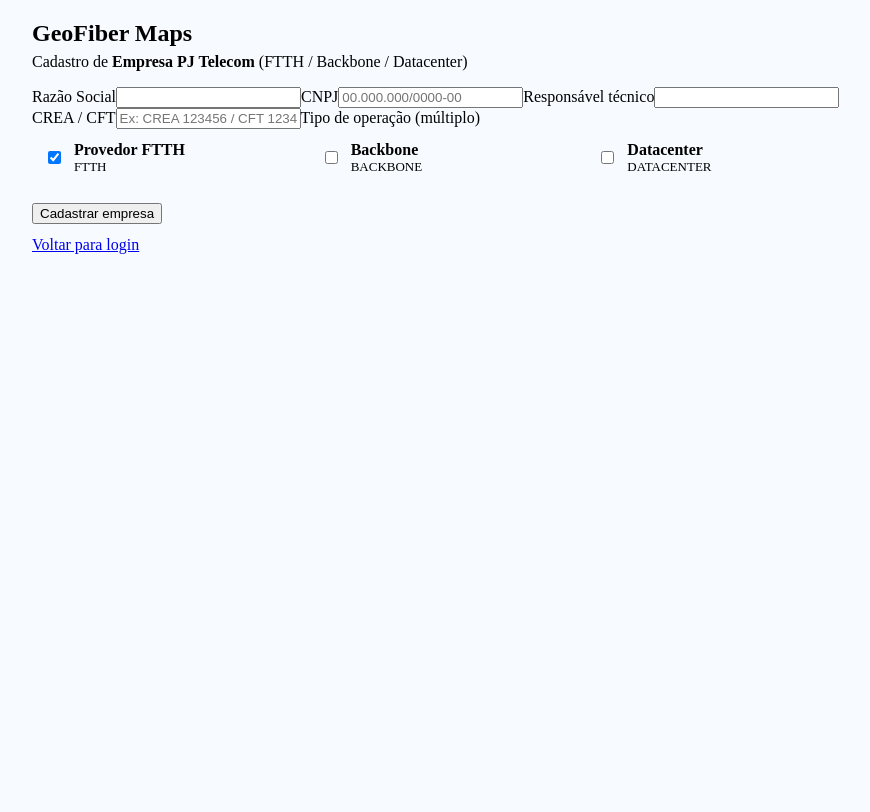
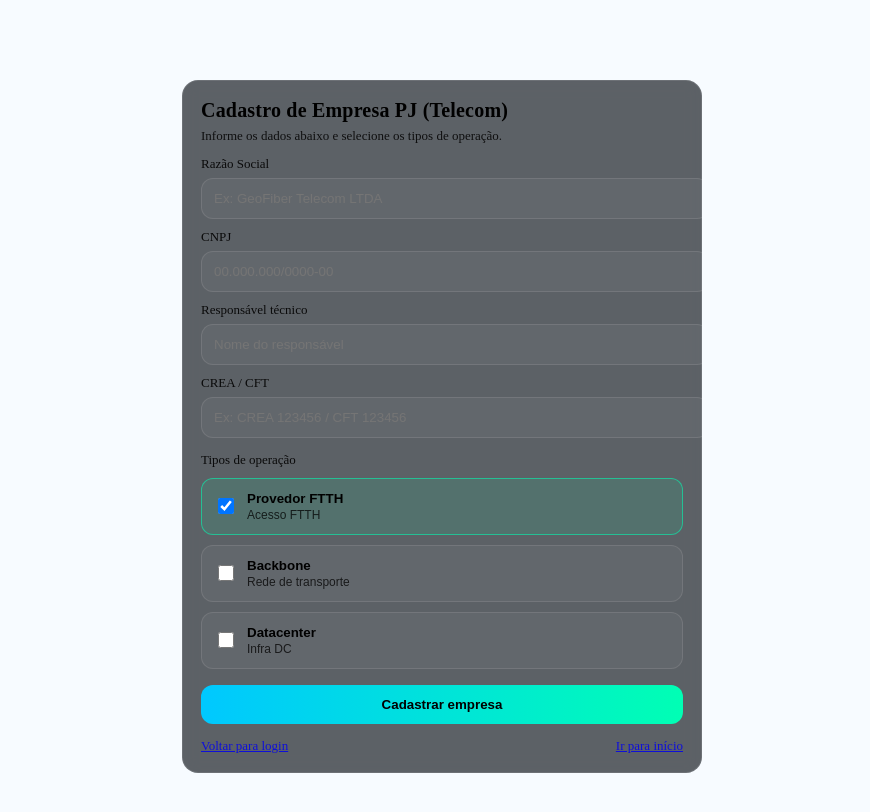
Before and after one commit to alansouzabr/geofiber, a Next.js app in the folder apps/portal/: page /register-company in a window 1280 px wide. Shown: the top 812 px of the page, without its empty margins (198-1068 px from the left). Built offline with nearby package versions, Linux system fonts and the light colour scheme.

Commit message:
ui(portal): register-company page with form only

```diff
--- a/apps/portal/src/app/register-company/RegisterCompanyForm.tsx
+++ b/apps/portal/src/app/register-company/RegisterCompanyForm.tsx
@@ -1,16 +1,17 @@
 'use client';
 
+import Link from 'next/link';
 import { useMemo, useState } from 'react';
 import { apiFetch } from '@/lib/api';
 
 type Op = 'FTTH' | 'BACKBONE' | 'DATACENTER';
 
 export default function RegisterCompanyForm() {
-  const ops: { key: Op; label: string }[] = useMemo(
+  const ops: { key: Op; label: string; help: string }[] = useMemo(
     () => [
-      { key: 'FTTH', label: 'Provedor FTTH' },
-      { key: 'BACKBONE', label: 'Backbone' },
-      { key: 'DATACENTER', label: 'Datacenter' },
+      { key: 'FTTH', label: 'Provedor FTTH', help: 'Acesso FTTH' },
+      { key: 'BACKBONE', label: 'Backbone', help: 'Rede de transporte' },
+      { key: 'DATACENTER', label: 'Datacenter', help: 'Infra DC' },
     ],
     [],
   );
@@ -45,110 +46,199 @@
       const res = await apiFetch('/companies/register-telecom', {
         method: 'POST',
         body: JSON.stringify({
-          razaoSocial,
-          cnpj,
-          responsavelTecnico,
-          registroProfissional,
+          razaoSocial: razaoSocial.trim(),
+          cnpj: cnpj.trim(),
+          responsavelTecnico: responsavelTecnico.trim(),
+          registroProfissional: registroProfissional.trim(),
           tiposOperacao,
         }),
       });
 
-      const data = await res.json().catch(() => ({}));
+      const data = await res.json().catch(() => null);
 
-      if (!res.ok || !data?.ok) {
-        setMsg(data?.error || data?.message || 'Falha ao cadastrar');
+      if (!res.ok) {
+        setOk(false);
+        setMsg(data?.message || data?.error || 'Falha ao cadastrar empresa');
         return;
       }
 
       setOk(true);
-      setMsg('Empresa cadastrada com sucesso!');
+      setMsg('Empresa cadastrada com sucesso! Você já pode voltar para o login.');
+      // opcional: limpar campos
+      // setRazaoSocial(''); setCnpj(''); setResponsavelTecnico(''); setRegistroProfissional('');
+      // setTiposOperacao(['FTTH']);
     } catch (err: any) {
-      setMsg(err?.message || 'Erro de rede');
+      setOk(false);
+      setMsg(err?.message || 'Erro inesperado');
     } finally {
       setLoading(false);
     }
   }
 
   return (
-    <main className="gf-page">
-      <section className="gf-shell" style={{ gridTemplateColumns: '1fr' }}>
-        <div className="gf-card gf-card-pad" style={{ maxWidth: 820, margin: '0 auto', width: '100%' }}>
-          <h1 className="gf-brand" style={{ marginBottom: 6 }}>
-            GeoFiber Maps
-          </h1>
-          <p className="gf-muted" style={{ marginTop: 0 }}>
-            Cadastro de <b>Empresa PJ Telecom</b> (FTTH / Backbone / Datacenter)
-          </p>
+    <main
+      style={{
+        minHeight: '100vh',
+        display: 'grid',
+        placeItems: 'center',
+        padding: 18,
+      }}
+    >
+      <section style={{ width: '100%', maxWidth: 520 }}>
+        <div
+          style={{
+            borderRadius: 16,
+            border: '1px solid rgba(255,255,255,0.10)',
+            background: 'rgba(10, 15, 20, 0.65)',
+            backdropFilter: 'blur(8px)',
+            padding: 18,
+          }}
+        >
+          <div style={{ marginBottom: 12 }}>
+            <div style={{ fontSize: 20, fontWeight: 900, letterSpacing: 0.2 }}>
+              Cadastro de Empresa PJ (Telecom)
+            </div>
+            <div style={{ opacity: 0.85, marginTop: 6, fontSize: 13 }}>
+              Informe os dados abaixo e selecione os tipos de operação.
+            </div>
+          </div>
 
-          <form onSubmit={onSubmit} style={{ marginTop: 16 }}>
-            <label className="gf-label">Razão Social</label>
-            <input className="gf-input" value={razaoSocial} onChange={(e) => setRazaoSocial(e.target.value)} />
+          <form onSubmit={onSubmit}>
+            <label style={{ display: 'block', marginTop: 10, fontSize: 13, opacity: 0.9 }}>
+              Razão Social
+            </label>
+            <input
+              value={razaoSocial}
+              onChange={(e) => setRazaoSocial(e.target.value)}
+              placeholder="Ex: GeoFiber Telecom LTDA"
+              style={inputStyle}
+              autoComplete="organization"
+            />
 
-            <label className="gf-label">CNPJ</label>
+            <label style={{ display: 'block', marginTop: 10, fontSize: 13, opacity: 0.9 }}>
+              CNPJ
+            </label>
             <input
-              className="gf-input"
               value={cnpj}
               onChange={(e) => setCnpj(e.target.value)}
               placeholder="00.000.000/0000-00"
+              style={inputStyle}
+              inputMode="numeric"
+              autoComplete="off"
             />
 
-            <label className="gf-label">Responsável técnico</label>
+            <label style={{ display: 'block', marginTop: 10, fontSize: 13, opacity: 0.9 }}>
+              Responsável técnico
+            </label>
             <input
-              className="gf-input"
               value={responsavelTecnico}
               onChange={(e) => setResponsavelTecnico(e.target.value)}
+              placeholder="Nome do responsável"
+              style={inputStyle}
+              autoComplete="name"
             />
 
-            <label className="gf-label">CREA / CFT</label>
+            <label style={{ display: 'block', marginTop: 10, fontSize: 13, opacity: 0.9 }}>
+              CREA / CFT
+            </label>
             <input
-              className="gf-input"
               value={registroProfissional}
               onChange={(e) => setRegistroProfissional(e.target.value)}
               placeholder="Ex: CREA 123456 / CFT 123456"
+              style={inputStyle}
+              autoComplete="off"
             />
 
-            <label className="gf-label">Tipo de operação (múltiplo)</label>
-            <div style={{ display: 'grid', gap: 10, gridTemplateColumns: 'repeat(auto-fit, minmax(190px, 1fr))' }}>
-              {ops.map((o) => (
-                <label key={o.key} className="gf-card" style={{ padding: 12, boxShadow: 'none' }}>
-                  <div style={{ display: 'flex', gap: 10, alignItems: 'center' }}>
-                    <input type="checkbox" checked={tiposOperacao.includes(o.key)} onChange={() => toggle(o.key)} />
+            <div style={{ marginTop: 14, fontSize: 13, opacity: 0.9 }}>Tipos de operação</div>
+
+            <div style={{ display: 'grid', gap: 10, marginTop: 10 }}>
+              {ops.map((o) => {
+                const checked = tiposOperacao.includes(o.key);
+                return (
+                  <button
+                    key={o.key}
+                    type="button"
+                    onClick={() => toggle(o.key)}
+                    style={{
+                      display: 'flex',
+                      alignItems: 'center',
+                      gap: 10,
+                      padding: 12,
+                      borderRadius: 12,
+                      border: checked
+                        ? '1px solid rgba(0,255,180,0.55)'
+                        : '1px solid rgba(255,255,255,0.10)',
+                      background: checked ? 'rgba(0,255,180,0.10)' : 'rgba(255,255,255,0.04)',
+                      cursor: 'pointer',
+                      textAlign: 'left',
+                    }}
+                  >
+                    <input
+                      type="checkbox"
+                      checked={checked}
+                      readOnly
+                      style={{ width: 16, height: 16 }}
+                    />
                     <div>
-                      <div style={{ fontWeight: 800, color: 'var(--gf-text)' }}>{o.label}</div>
-                      <div className="gf-muted" style={{ fontSize: 13 }}>
-                        {o.key}
-                      </div>
+                      <div style={{ fontWeight: 800 }}>{o.label}</div>
+                      <div style={{ fontSize: 12, opacity: 0.75, marginTop: 2 }}>{o.help}</div>
                     </div>
-                  </div>
-                </label>
-              ))}
+                  </button>
+                );
+              })}
             </div>
 
-            <div style={{ marginTop: 16 }}>
-              <button className="gf-btn" type="submit" disabled={loading}>
-                {loading ? 'Cadastrando...' : 'Cadastrar empresa'}
-              </button>
-            </div>
-
-            <div style={{ marginTop: 12, display: 'flex', justifyContent: 'space-between', gap: 10 }}>
-              <a className="gf-link" href="/login">
-                Voltar para login
-              </a>
-              {ok ? (
-                <a className="gf-link" href="/login">
-                  Ir para login
-                </a>
-              ) : null}
-            </div>
+            <button
+              type="submit"
+              disabled={loading}
+              style={{
+                width: '100%',
+                marginTop: 16,
+                padding: '12px 14px',
+                borderRadius: 12,
+                border: 'none',
+                background: 'linear-gradient(90deg, rgba(0,200,255,1), rgba(0,255,180,1))',
+                fontWeight: 900,
+                cursor: loading ? 'not-allowed' : 'pointer',
+                opacity: loading ? 0.7 : 1,
+              }}
+            >
+              {loading ? 'Cadastrando...' : 'Cadastrar empresa'}
+            </button>
 
             {msg ? (
-              <div style={{ marginTop: 12, color: ok ? 'var(--gf-success)' : 'var(--gf-danger)', fontWeight: 800 }}>
+              <div
+                style={{
+                  marginTop: 12,
+                  color: ok ? 'rgba(0,255,180,0.95)' : 'rgba(255,80,100,0.95)',
+                  fontWeight: 800,
+                }}
+              >
                 {msg}
               </div>
             ) : null}
+
+            <div style={{ display: 'flex', justifyContent: 'space-between', marginTop: 14 }}>
+              <Link href="/login" style={{ fontSize: 13, opacity: 0.85 }}>
+                Voltar para login
+              </Link>
+              <Link href="/" style={{ fontSize: 13, opacity: 0.85 }}>
+                Ir para início
+              </Link>
+            </div>
           </form>
         </div>
       </section>
     </main>
   );
 }
+
+const inputStyle: React.CSSProperties = {
+  width: '100%',
+  padding: '12px 12px',
+  borderRadius: 12,
+  border: '1px solid rgba(255,255,255,0.10)',
+  background: 'rgba(255,255,255,0.04)',
+  outline: 'none',
+  marginTop: 6,
+};
```
